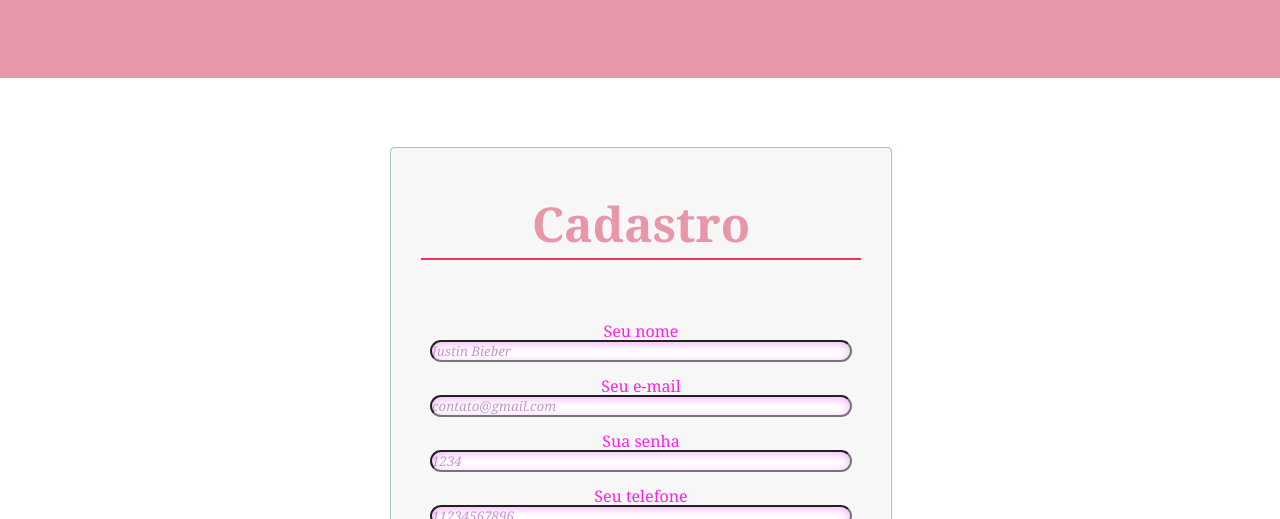
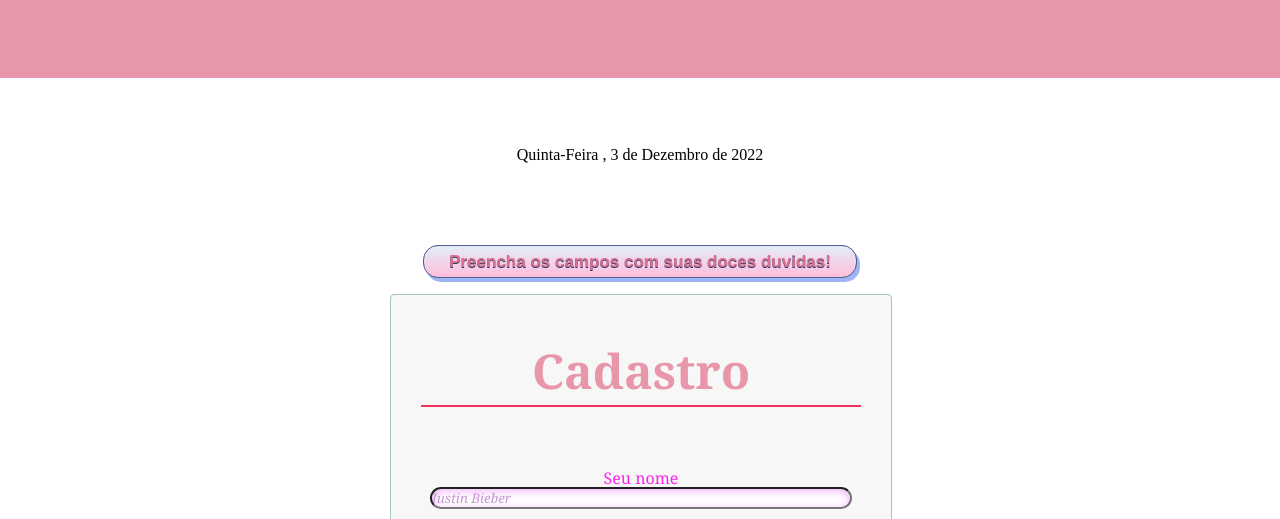
Before and after one commit to queziards/DOCES-SONHOS, a plain HTML site: page contato.html in a window 1280 px wide. Shown: the part 256-775 px from the top of the page. Drawn offline with Linux system fonts and the light colour scheme.

Commit message:
Add files via upload

```diff
--- a/contato.html
+++ b/contato.html
@@ -5,6 +5,14 @@
     <link href="estilo.css" rel="stylesheet">
     <meta charset="UTF-8" />
     <title>DOCES SONHOS</title>
+    <link real ="stylesheet" href="https://maxcdn.bootstrapcdn.com/font-awesome/4.5.0/css/font-awesome.min.css">
+
+<script>
+alert("Utiize esse formulario para se comunicar conosco!")
+dia = new Array("Domingo", "Segunda-Feira", "Terça-Feira", "Quarta-Feira", "Quinta-Feira", "Sexta-Feira", "Sabado");
+mes = new Array ("Janeiro", "Fevereiro", "Março", "Abril", "Maio", "Junho", "Agosto", "Setembro", "Outubro", "Novembro", "Dezembro");
+data = new Date;
+</script>
 </head>
 
 <body>
@@ -27,16 +35,30 @@
 
     <main id="itens">
 
+
         <ul id="album-fotos">
+<script type="text/javascript">
+    alert(data.getDate())
+    document.write(dia[data.getDay()] + " , " + data.getDate() + " de " + mes[data.getMonth()] + " de " + data.getFullYear());
+</script>
+</ul>
+<a class="contato_texto"></a>
+<br>
+<br><a href="#" class="myButton">Preencha os campos com suas doces duvidas!</a><br>
+                    <br>
 
             <div class="container">
+
                 <a class="links" id="paracadastro"></a>
                 <a class="links" id="paralogin"></a>
+
+
 
                 <div class="content">
                     <!--FORMULÁRIO DE LOGIN-->
                     <div id="login">
-                        <form method="post" action="">
+
+                     <form method="post" action="">
                             <h1>Login</h1>
                             <p>
                                 <label for="email_login">Seu e-mail</label>
--- a/estilo.css
+++ b/estilo.css
@@ -736,3 +736,33 @@ opacity: 0;
 transform: translateX(-20px);
 	}
 }
+
+.myButton { /* botao do preencha sua ficha*/
+	box-shadow: 3px 4px 0px 0px #9fb4f2;
+	background:linear-gradient(to bottom, #e4ebf7 5%, #ffbddb 100%);
+	background-color:#e4ebf7;
+	border-radius:15px;
+	border:1px solid #4e6096;
+	display:inline-block;
+	cursor:pointer;
+	color:#cc39cc;
+	font-size:17px;
+	font-family: Aclonica, sans-serif;
+    font-weight: bold;
+    text-transform: none;
+    text-align: center;
+    color: palevioletred;
+    background-color: rgb(84, 84, 84);
+    text-shadow: rgb(0, 0, 0) 2px 2px 2px;
+	padding:7px 25px;
+	text-decoration:none;
+	text-shadow:0px 1px 0px #283966;
+}
+.myButton:hover {
+	background:linear-gradient(to bottom, #ffbddb 5%, #e4ebf7 100%);
+	background-color:#ffbddb;
+}
+.myButton:active {
+	position:relative;
+	top:1px;
+}
```
